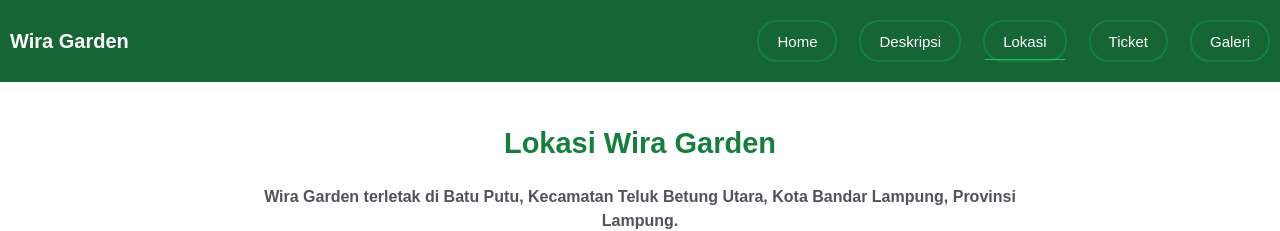
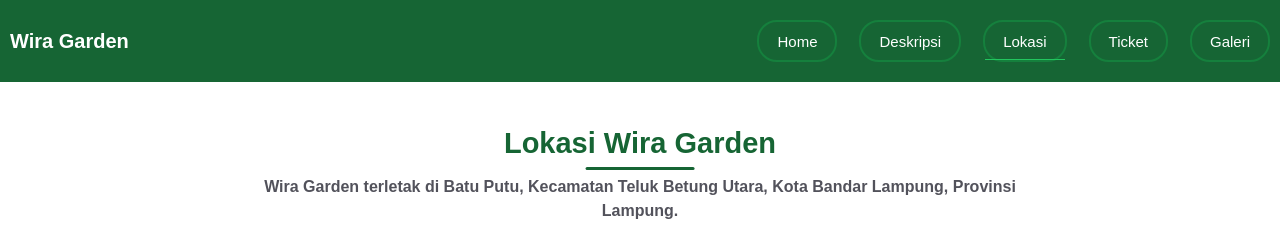
Before and after one commit to jovanakbarsetiodono-code/TI-WEB-24A-SIXTUPLE, a Next.js app in the folder my-app/: page /lokasi in a window 1280 px wide. Shown: the top 231 px of the page. Built offline with nearby package versions, Linux system fonts and the light colour scheme.

Commit message:
menambah underline pada judul lokasi

```diff
--- a/my-app/app/lokasi/lokasi.module.css
+++ b/my-app/app/lokasi/lokasi.module.css
@@ -49,8 +49,22 @@
 .lokasi-title {
   font-size: 29px;
   font-weight: bold;
-  color: #15803d;
-  margin-bottom: 20px;
+  color: #166534;
+  position: relative;
+  display: inline-block;
+  padding-bottom: 10px;
+}
+
+.lokasi-title::after {
+  content: "";
+  position: absolute;
+  left: 50%;
+  bottom: 5px;
+  transform: translateX(-50%);
+  width: 40%;
+  height: 3px;
+  background: #166534;
+  border-radius: 10px;
 }
 
 .lokasi-description {
```
